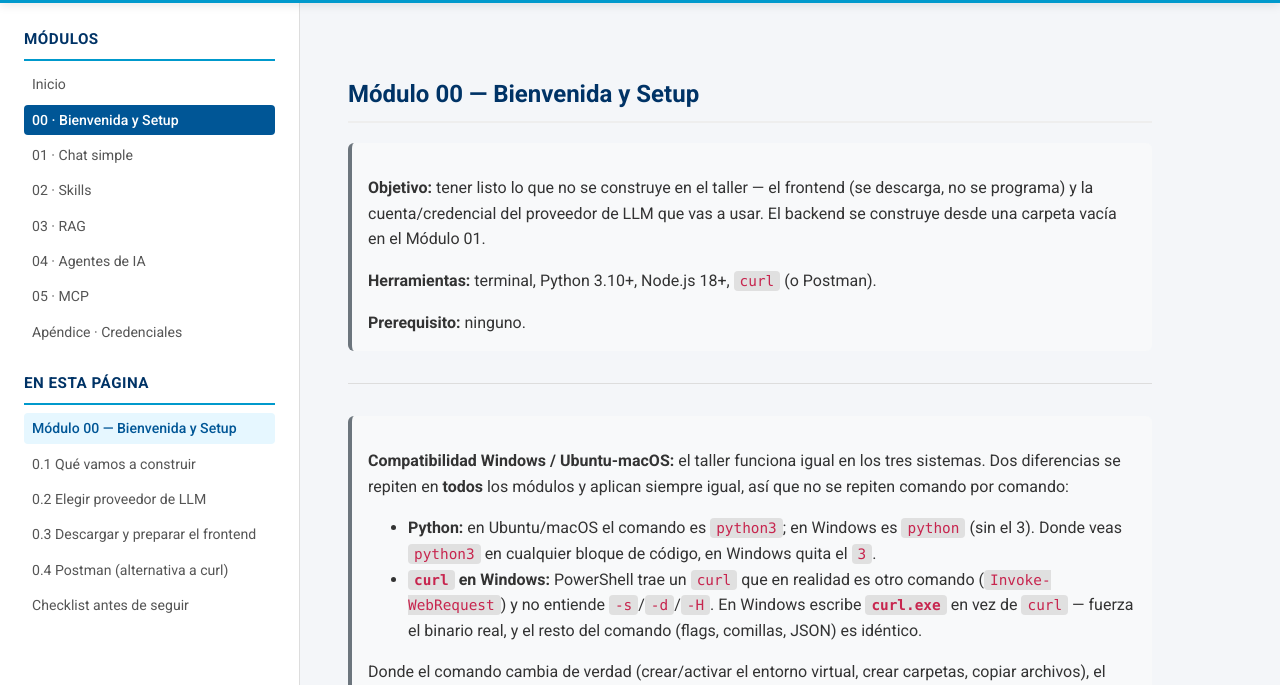
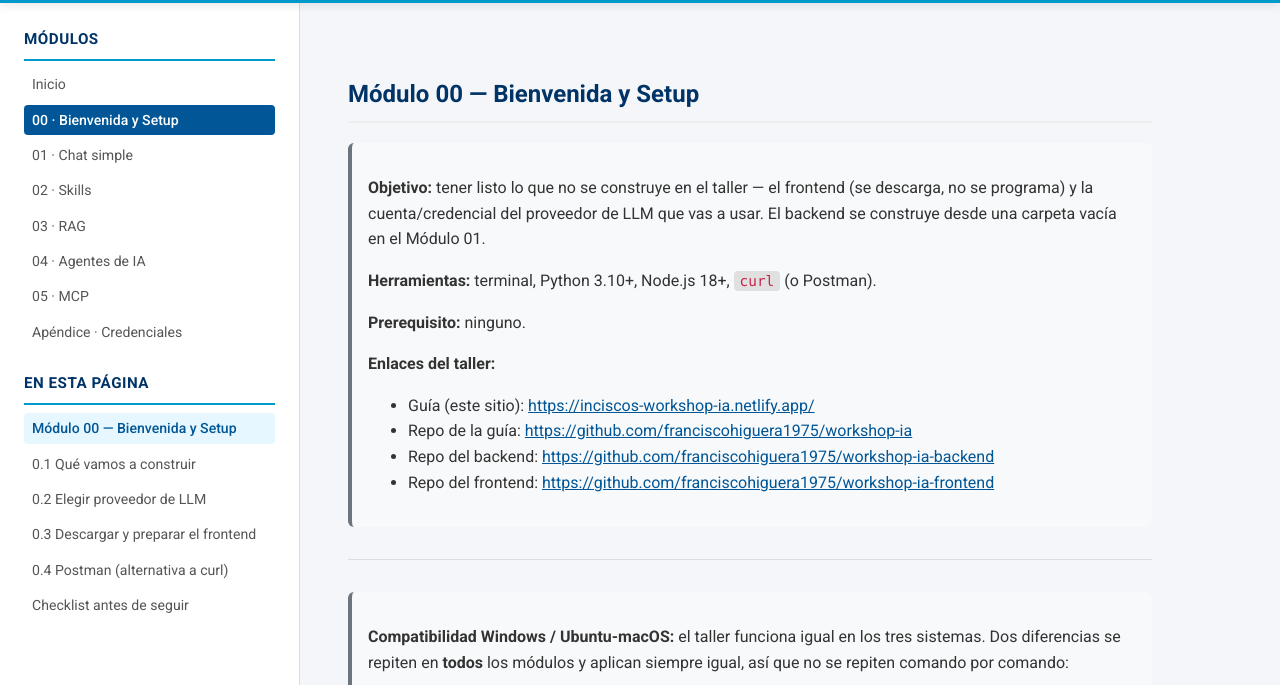
Before and after one commit to franciscohiguera1975/workshop-ia, a plain HTML site: page 00-bienvenida-y-setup.html in a window 1280 px wide. Shown: the part 113-798 px from the top of the page. Drawn offline with nearby package versions, Linux system fonts and the light colour scheme.

Commit message:
Agrega URLs del sitio publicado y los repos en la portada y el Módulo 00
Co-Authored-By: Claude Sonnet 5 <noreply@anthropic.com>

```diff
--- a/00-bienvenida-y-setup.html
+++ b/00-bienvenida-y-setup.html
@@ -313,6 +313,13 @@ proveedor de LLM que vas a usar. El backend se construye desde una
 carpeta vacía en el Módulo 01.</p>
 <p><strong>Herramientas:</strong> terminal, Python 3.10+, Node.js 18+, <code>curl</code> (o Postman).</p>
 <p><strong>Prerequisito:</strong> ninguno.</p>
+<p><strong>Enlaces del taller:</strong></p>
+<ul>
+<li>Guía (este sitio): <a href="https://inciscos-workshop-ia.netlify.app/" target="_blank" rel="noopener">https://inciscos-workshop-ia.netlify.app/</a></li>
+<li>Repo de la guía: <a href="https://github.com/franciscohiguera1975/workshop-ia" target="_blank" rel="noopener">https://github.com/franciscohiguera1975/workshop-ia</a></li>
+<li>Repo del backend: <a href="https://github.com/franciscohiguera1975/workshop-ia-backend" target="_blank" rel="noopener">https://github.com/franciscohiguera1975/workshop-ia-backend</a></li>
+<li>Repo del frontend: <a href="https://github.com/franciscohiguera1975/workshop-ia-frontend" target="_blank" rel="noopener">https://github.com/franciscohiguera1975/workshop-ia-frontend</a></li>
+</ul>
 </blockquote>
 <hr/>
 <blockquote class="alert">
```
Also changed, not shown: index.html (+5 -2 lines).
